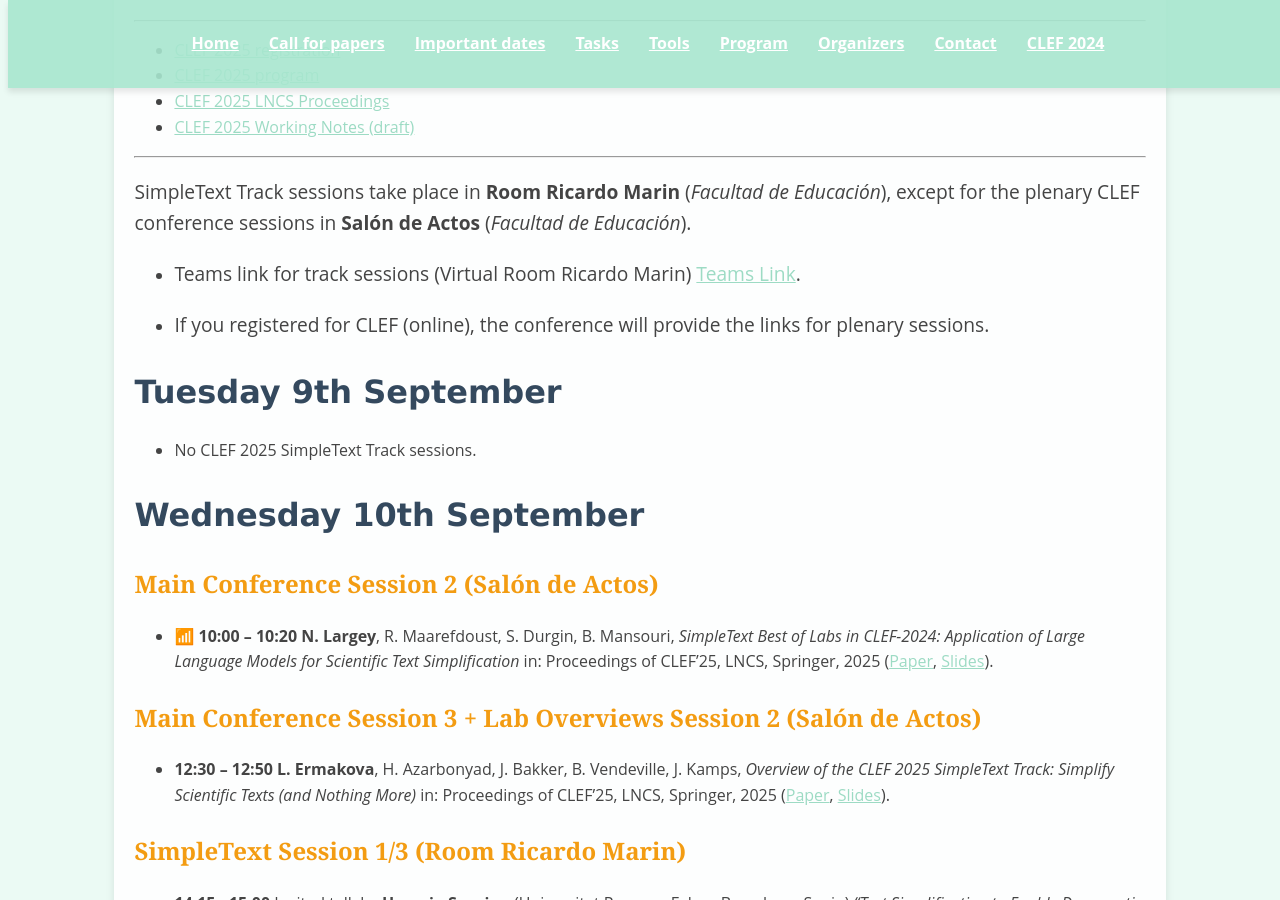
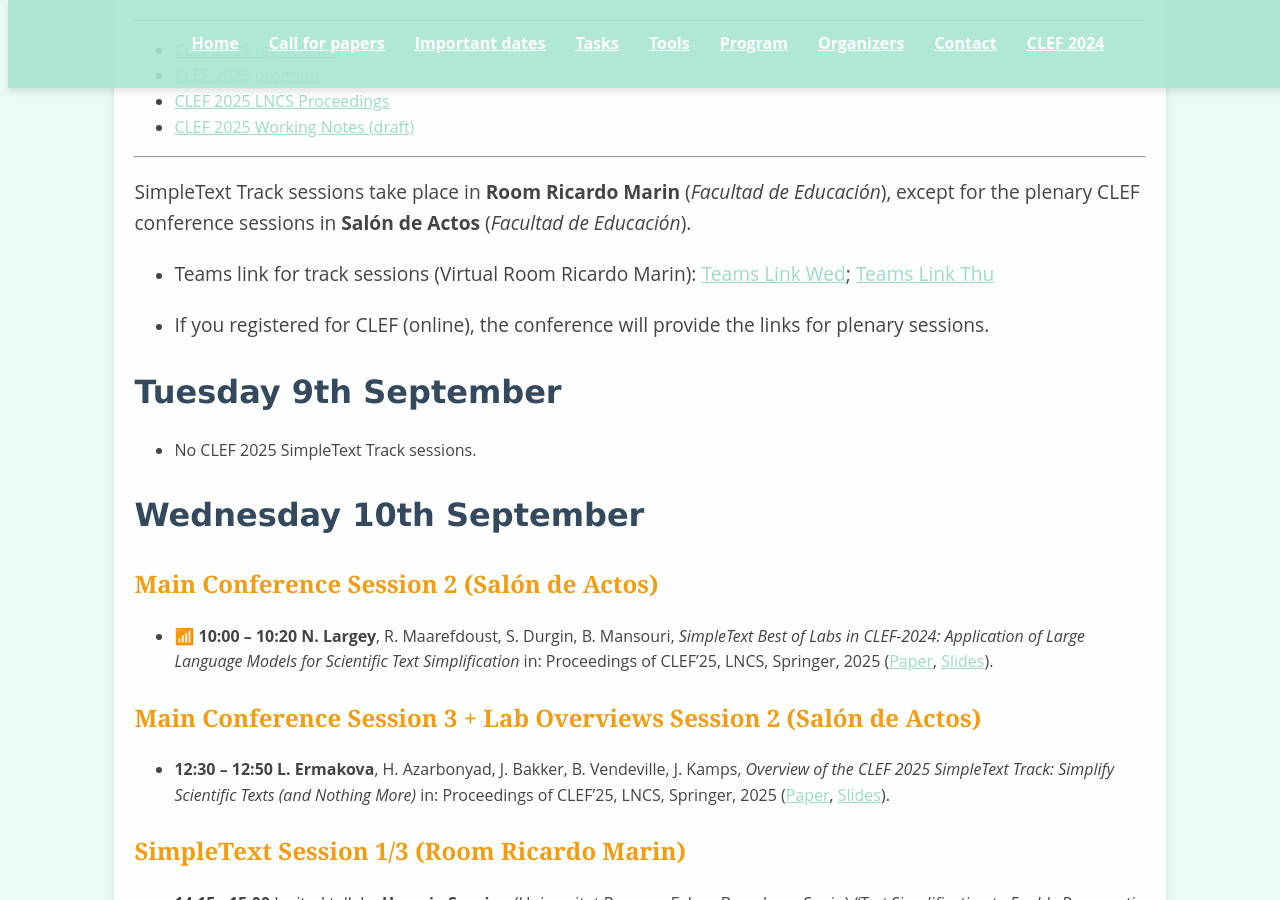
Before and after one commit to simpletext-madics/2025, a Jekyll site: the page built from program.md, in a window 1280 px wide and 900 px high, scrolled down 526 px. Built offline with Jekyll 4.4.1, drawn with Linux system fonts in a browser that asks for light colours.

Commit message:
Update program.md

```diff
--- a/program.md
+++ b/program.md
@@ -16,7 +16,7 @@ title: Program
 
 SimpleText Track sessions take place in **Room Ricardo Marin** (_Facultad de Educación_), except for the plenary CLEF conference sessions in **Salón de Actos** (_Facultad de Educación_).
 
-* Teams link for track sessions (Virtual Room Ricardo Marin) [Teams Link](https://teams.microsoft.com/l/meetup-join/19%3ameeting_NzY5MmE0ZTUtMTk0NS00NTVlLWE5NjUtNTBhMDI5MTAyYWRh%40thread.v2/0?context=%7b%22Tid%22%3a%22b5587048-a070-43ad-b654-20a31e9b2d99%22%2c%22Oid%22%3a%227f60bcda-34f4-4f4b-a251-97c374d53f47%22%7d).
+* Teams link for track sessions (Virtual Room Ricardo Marin): [Teams Link Wed](https://teams.microsoft.com/l/meetup-join/19%3ameeting_NzY5MmE0ZTUtMTk0NS00NTVlLWE5NjUtNTBhMDI5MTAyYWRh%40thread.v2/0?context=%7b%22Tid%22%3a%22b5587048-a070-43ad-b654-20a31e9b2d99%22%2c%22Oid%22%3a%227f60bcda-34f4-4f4b-a251-97c374d53f47%22%7d); [Teams Link Thu](https://teams.microsoft.com/l/meetup-join/19%3ameeting_OGQyOTQ4ZWItYTA0Yy00OGRjLWExNjgtZjVjOWRmNjUyNDcw%40thread.v2/0?context=%7b%22Tid%22%3a%22b5587048-a070-43ad-b654-20a31e9b2d99%22%2c%22Oid%22%3a%227f60bcda-34f4-4f4b-a251-97c374d53f47%22%7d)
 
 * If you registered for CLEF (online), the conference will provide the links for plenary sessions.
 
```
